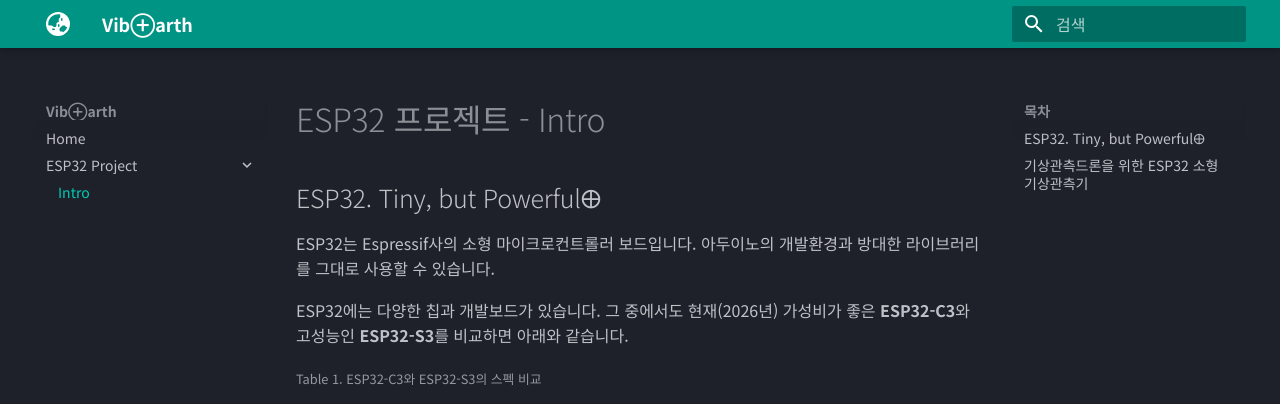
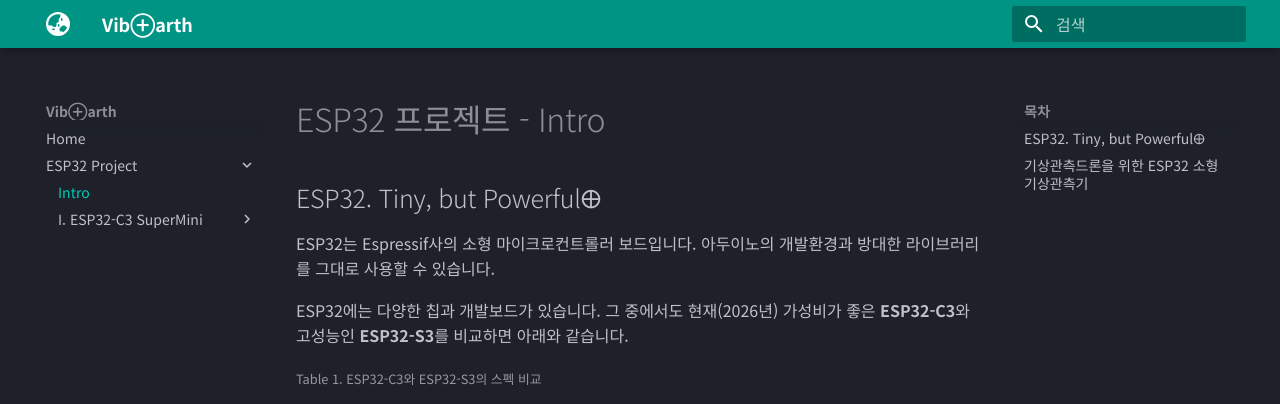
Before and after one commit to VibEarth/VibEarth.github.io, an MkDocs documentation site: the page built from docs/esp32/intro.md, in a window 1280 px wide. Shown: the top 404 px of the page. Built offline with MkDocs 1.6.1 and Material for MkDocs 9.7.7, drawn with Linux system fonts in a browser that asks for light colours; some of the changed lines change nothing that is shown.

Commit message:
Update mkdocs.yml

```diff
--- a/mkdocs.yml
+++ b/mkdocs.yml
@@ -31,10 +31,12 @@
   - Home: index.md
   - ESP32 Project:
     - Intro: esp32/intro.md
-    # - Settings: esp32/setup.md
-    # - Modules:
-    #   - RGB_LED: esp32/sensors/rgb_led.md
-    #   - BME280: esp32/sensors/bme280.md
-    #   - (더 추가 예정): esp32/sensors/index.md
-    # - ESP32 Weather Station: esp32/weather_station.md
-    # - ESP32 Weather Drone: esp32/weather_drone.md
+    - I. ESP32-C3 SuperMini:
+      - Settings: esp32/c3/setup.md
+      - Modules:
+        - RGB_LED: esp32/c3/rgb_led.md
+        - BME280: esp32/c3/bme280.md
+      - Weather Station: esp32/c3/weather_station.md
+    # - II. XIAO ESP32-S3:
+    #   - Settings: esp32/s3/setup.md
+    #   - Weather Drone: esp32/s3/weather_drone.md
```
